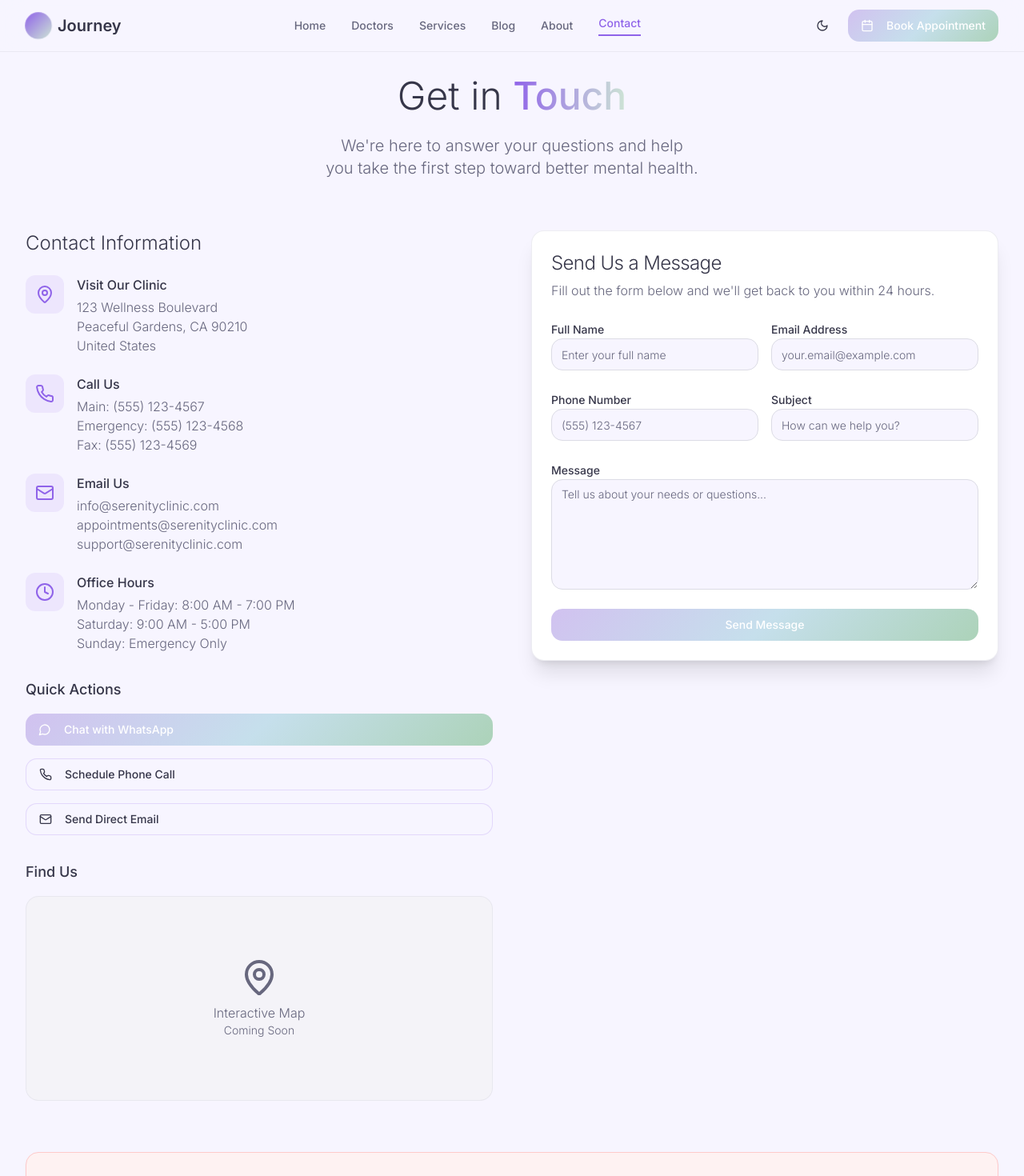
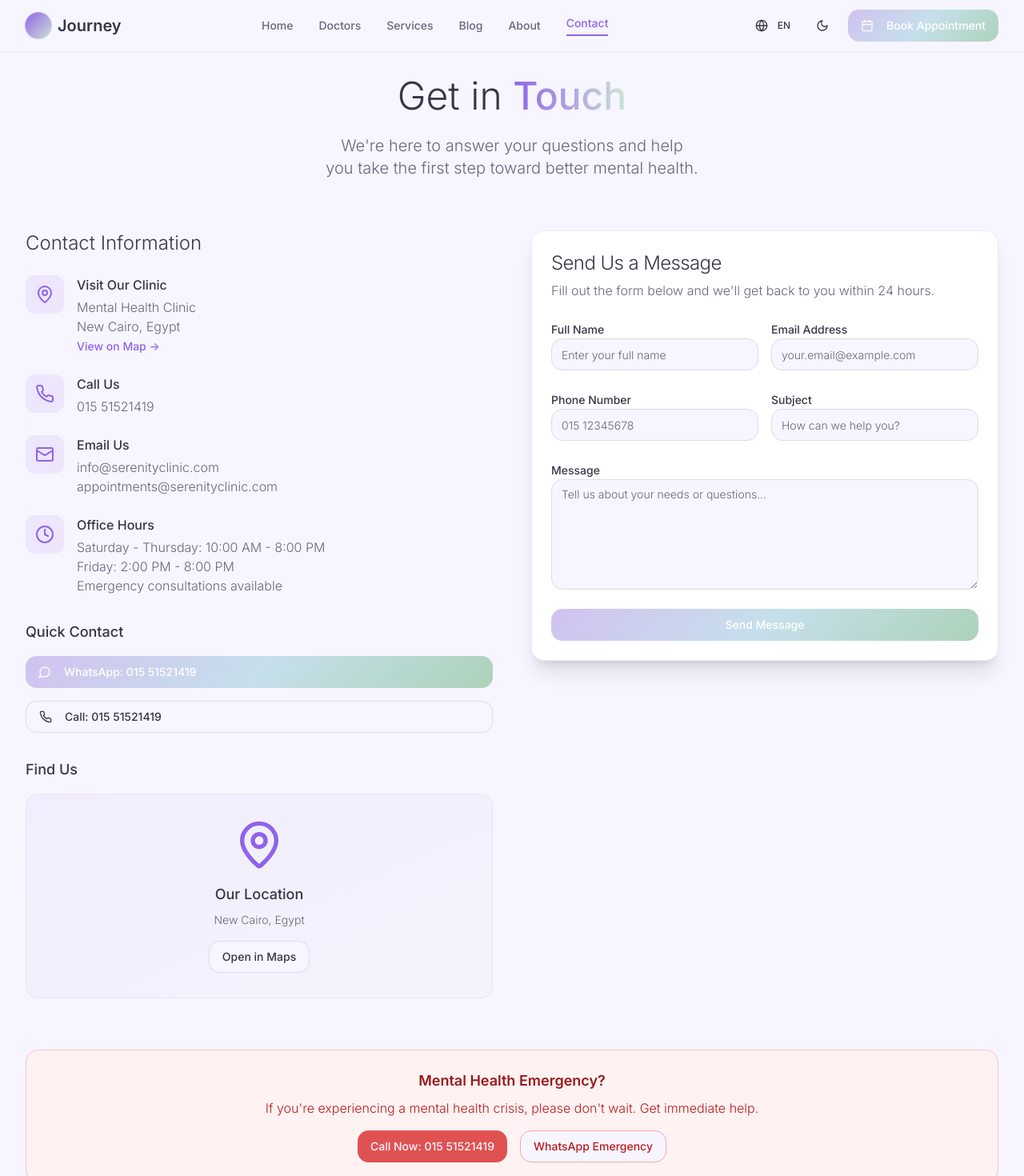
Before and after one commit to Dev-shreif/gentle-path-clinic-54, a React (Vite) app: page /contact in a window 1280 px wide. Shown: the top 1470 px of the page at 80% size. Built offline with nearby package versions, Linux system fonts and the light colour scheme.

Commit message:
Add contact info and location to Contact page
- Added a phone number to the contact page for quick communication.
- Added a location link to the contact page.
- Added language selection feature.

```diff
--- a/src/components/Navigation.tsx
+++ b/src/components/Navigation.tsx
@@ -1,95 +1,203 @@
+
 import { useState } from "react";
 import { Link, useLocation } from "react-router-dom";
 import { Button } from "@/components/ui/button";
-import { Menu, X, Calendar, Moon, Sun } from "lucide-react";
+import {
+  DropdownMenu,
+  DropdownMenuContent,
+  DropdownMenuItem,
+  DropdownMenuTrigger,
+} from "@/components/ui/dropdown-menu";
+import { Menu, X, Calendar, Moon, Sun, Globe } from "lucide-react";
 import { useTheme } from "@/components/theme-provider";
+
 const Navigation = () => {
   const [isOpen, setIsOpen] = useState(false);
+  const [language, setLanguage] = useState("en"); // Default to English
   const location = useLocation();
-  const {
-    theme,
-    setTheme
-  } = useTheme();
-  const navigation = [{
-    name: "Home",
-    href: "/"
-  }, {
-    name: "Doctors",
-    href: "/doctors"
-  }, {
-    name: "Services",
-    href: "/services"
-  }, {
-    name: "Blog",
-    href: "/blog"
-  }, {
-    name: "About",
-    href: "/about"
-  }, {
-    name: "Contact",
-    href: "/contact"
-  }];
+  const { theme, setTheme } = useTheme();
+
+  const navigation = [
+    { name: language === "en" ? "Home" : "الرئيسية", href: "/" },
+    { name: language === "en" ? "Doctors" : "الأطباء", href: "/doctors" },
+    { name: language === "en" ? "Services" : "الخدمات", href: "/services" },
+    { name: language === "en" ? "Blog" : "المقالات", href: "/blog" },
+    { name: language === "en" ? "About" : "من نحن", href: "/about" },
+    { name: language === "en" ? "Contact" : "اتصل بنا", href: "/contact" }
+  ];
+
   const isActive = (path: string) => location.pathname === path;
-  return <nav className="fixed top-0 w-full z-50 bg-background/80 backdrop-blur-lg border-b border-border/50">
+
+  const handleLanguageChange = (lang: string) => {
+    setLanguage(lang);
+    // In a real app, you would also update the content language context here
+    document.documentElement.dir = lang === "ar" ? "rtl" : "ltr";
+    document.documentElement.lang = lang;
+  };
+
+  return (
+    <nav className="fixed top-0 w-full z-50 bg-background/80 backdrop-blur-lg border-b border-border/50">
       <div className="max-w-7xl mx-auto px-4 sm:px-6 lg:px-8">
         <div className="flex justify-between items-center h-16">
           {/* Logo */}
           <Link to="/" className="flex items-center space-x-2">
             <div className="w-8 h-8 bg-gradient-to-br from-primary to-secondary rounded-full breathe"></div>
-            <span className="text-xl font-semibold text-foreground">Journey </span>
+            <span className="text-xl font-semibold text-foreground">
+              {language === "en" ? "Journey" : "رحلة"}
+            </span>
           </Link>
 
           {/* Desktop Navigation */}
           <div className="hidden md:flex items-center space-x-8">
-            {navigation.map(item => <Link key={item.name} to={item.href} className={`text-sm font-medium transition-colors duration-200 hover:text-primary ${isActive(item.href) ? "text-primary border-b-2 border-primary pb-1" : "text-muted-foreground"}`}>
+            {navigation.map((item) => (
+              <Link
+                key={item.name}
+                to={item.href}
+                className={`text-sm font-medium transition-colors duration-200 hover:text-primary ${
+                  isActive(item.href)
+                    ? "text-primary border-b-2 border-primary pb-1"
+                    : "text-muted-foreground"
+                }`}
+              >
                 {item.name}
-              </Link>)}
+              </Link>
+            ))}
           </div>
 
           {/* Desktop Actions */}
           <div className="hidden md:flex items-center space-x-4">
-            <Button variant="ghost" size="sm" onClick={() => setTheme(theme === "light" ? "dark" : "light")} className="p-2">
+            {/* Language Switcher */}
+            <DropdownMenu>
+              <DropdownMenuTrigger asChild>
+                <Button variant="ghost" size="sm" className="p-2">
+                  <Globe className="h-4 w-4" />
+                  <span className="ml-1 text-xs">
+                    {language === "en" ? "EN" : "عر"}
+                  </span>
+                </Button>
+              </DropdownMenuTrigger>
+              <DropdownMenuContent align="end">
+                <DropdownMenuItem
+                  onClick={() => handleLanguageChange("en")}
+                  className={language === "en" ? "bg-primary/10" : ""}
+                >
+                  English
+                </DropdownMenuItem>
+                <DropdownMenuItem
+                  onClick={() => handleLanguageChange("ar")}
+                  className={language === "ar" ? "bg-primary/10" : ""}
+                >
+                  العربية
+                </DropdownMenuItem>
+              </DropdownMenuContent>
+            </DropdownMenu>
+
+            {/* Theme Switcher */}
+            <Button
+              variant="ghost"
+              size="sm"
+              onClick={() => setTheme(theme === "light" ? "dark" : "light")}
+              className="p-2"
+            >
               {theme === "light" ? <Moon className="h-4 w-4" /> : <Sun className="h-4 w-4" />}
             </Button>
+
+            {/* Book Appointment Button */}
             <Link to="/booking">
               <Button className="gradient-calm text-white hover:opacity-90 transition-opacity">
                 <Calendar className="h-4 w-4 mr-2" />
-                Book Appointment
+                {language === "en" ? "Book Appointment" : "احجز موعد"}
               </Button>
             </Link>
           </div>
 
           {/* Mobile menu button */}
           <div className="md:hidden">
-            <Button variant="ghost" size="sm" onClick={() => setIsOpen(!isOpen)} className="p-2">
+            <Button
+              variant="ghost"
+              size="sm"
+              onClick={() => setIsOpen(!isOpen)}
+              className="p-2"
+            >
               {isOpen ? <X className="h-6 w-6" /> : <Menu className="h-6 w-6" />}
             </Button>
           </div>
         </div>
 
         {/* Mobile Navigation */}
-        {isOpen && <div className="md:hidden">
+        {isOpen && (
+          <div className="md:hidden">
             <div className="px-2 pt-2 pb-3 space-y-1 sm:px-3 bg-card/95 backdrop-blur-lg rounded-lg mt-2 border border-border/50">
-              {navigation.map(item => <Link key={item.name} to={item.href} className={`block px-3 py-2 text-base font-medium rounded-md transition-colors duration-200 ${isActive(item.href) ? "text-primary bg-primary/10" : "text-muted-foreground hover:text-primary hover:bg-primary/5"}`} onClick={() => setIsOpen(false)}>
+              {navigation.map((item) => (
+                <Link
+                  key={item.name}
+                  to={item.href}
+                  className={`block px-3 py-2 text-base font-medium rounded-md transition-colors duration-200 ${
+                    isActive(item.href)
+                      ? "text-primary bg-primary/10"
+                      : "text-muted-foreground hover:text-primary hover:bg-primary/5"
+                  }`}
+                  onClick={() => setIsOpen(false)}
+                >
                   {item.name}
-                </Link>)}
+                </Link>
+              ))}
+
               <div className="pt-4 flex items-center justify-between">
-                <Button variant="ghost" size="sm" onClick={() => setTheme(theme === "light" ? "dark" : "light")} className="p-2">
+                {/* Mobile Language Switcher */}
+                <DropdownMenu>
+                  <DropdownMenuTrigger asChild>
+                    <Button variant="ghost" size="sm" className="p-2">
+                      <Globe className="h-4 w-4" />
+                      <span className="ml-2">
+                        {language === "en" ? "English" : "العربية"}
+                      </span>
+                    </Button>
+                  </DropdownMenuTrigger>
+                  <DropdownMenuContent align="end">
+                    <DropdownMenuItem
+                      onClick={() => handleLanguageChange("en")}
+                      className={language === "en" ? "bg-primary/10" : ""}
+                    >
+                      English
+                    </DropdownMenuItem>
+                    <DropdownMenuItem
+                      onClick={() => handleLanguageChange("ar")}
+                      className={language === "ar" ? "bg-primary/10" : ""}
+                    >
+                      العربية
+                    </DropdownMenuItem>
+                  </DropdownMenuContent>
+                </DropdownMenu>
+
+                {/* Mobile Theme Switcher */}
+                <Button
+                  variant="ghost"
+                  size="sm"
+                  onClick={() => setTheme(theme === "light" ? "dark" : "light")}
+                  className="p-2"
+                >
                   {theme === "light" ? <Moon className="h-4 w-4" /> : <Sun className="h-4 w-4" />}
                   <span className="ml-2">
-                    {theme === "light" ? "Dark" : "Light"} Mode
+                    {theme === "light" ? (language === "en" ? "Dark" : "داكن") : (language === "en" ? "Light" : "فاتح")} Mode
                   </span>
                 </Button>
+              </div>
+
+              <div className="pt-2">
                 <Link to="/booking" onClick={() => setIsOpen(false)}>
-                  <Button className="gradient-calm text-white">
+                  <Button className="w-full gradient-calm text-white">
                     <Calendar className="h-4 w-4 mr-2" />
-                    Book
+                    {language === "en" ? "Book Appointment" : "احجز موعد"}
                   </Button>
                 </Link>
               </div>
             </div>
-          </div>}
+          </div>
+        )}
       </div>
-    </nav>;
+    </nav>
+  );
 };
+
 export default Navigation;
--- a/src/pages/ContactPage.tsx
+++ b/src/pages/ContactPage.tsx
@@ -24,6 +24,18 @@ const ContactPage = () => {
 
   const updateForm = (field: string, value: string) => {
     setFormData(prev => ({ ...prev, [field]: value }));
+  };
+
+  const handleWhatsAppClick = () => {
+    window.open('https://wa.me/01551521419', '_blank');
+  };
+
+  const handleCallClick = () => {
+    window.open('tel:01551521419', '_self');
+  };
+
+  const handleLocationClick = () => {
+    window.open('https://maps.app.goo.gl/rp6jy8uvB5iHt5vb7', '_blank');
   };
 
   return (
@@ -56,10 +68,16 @@ const ContactPage = () => {
                   <div>
                     <h3 className="font-medium mb-1">Visit Our Clinic</h3>
                     <p className="text-muted-foreground">
-                      123 Wellness Boulevard<br />
-                      Peaceful Gardens, CA 90210<br />
-                      United States
+                      Mental Health Clinic<br />
+                      New Cairo, Egypt<br />
                     </p>
+                    <Button
+                      variant="link"
+                      className="p-0 h-auto text-primary hover:text-primary/80"
+                      onClick={handleLocationClick}
+                    >
+                      View on Map →
+                    </Button>
                   </div>
                 </div>
 
@@ -70,9 +88,12 @@ const ContactPage = () => {
                   <div>
                     <h3 className="font-medium mb-1">Call Us</h3>
                     <p className="text-muted-foreground">
-                      Main: (555) 123-4567<br />
-                      Emergency: (555) 123-4568<br />
-                      Fax: (555) 123-4569
+                      <button
+                        onClick={handleCallClick}
+                        className="hover:text-primary transition-colors"
+                      >
+                        015 51521419
+                      </button>
                     </p>
                   </div>
                 </div>
@@ -85,8 +106,7 @@ const ContactPage = () => {
                     <h3 className="font-medium mb-1">Email Us</h3>
                     <p className="text-muted-foreground">
                       info@serenityclinic.com<br />
-                      appointments@serenityclinic.com<br />
-                      support@serenityclinic.com
+                      appointments@serenityclinic.com
                     </p>
                   </div>
                 </div>
@@ -98,9 +118,9 @@ const ContactPage = () => {
                   <div>
                     <h3 className="font-medium mb-1">Office Hours</h3>
                     <p className="text-muted-foreground">
-                      Monday - Friday: 8:00 AM - 7:00 PM<br />
-                      Saturday: 9:00 AM - 5:00 PM<br />
-                      Sunday: Emergency Only
+                      Saturday - Thursday: 10:00 AM - 8:00 PM<br />
+                      Friday: 2:00 PM - 8:00 PM<br />
+                      Emergency consultations available
                     </p>
                   </div>
                 </div>
@@ -109,31 +129,40 @@ const ContactPage = () => {
 
             {/* Quick Actions */}
             <div>
-              <h3 className="text-lg font-medium mb-4">Quick Actions</h3>
+              <h3 className="text-lg font-medium mb-4">Quick Contact</h3>
               <div className="grid gap-4">
-                <Button className="gradient-calm text-white hover:opacity-90 justify-start">
+                <Button
+                  className="gradient-calm text-white hover:opacity-90 justify-start"
+                  onClick={handleWhatsAppClick}
+                >
                   <MessageCircle className="h-4 w-4 mr-2" />
-                  Chat with WhatsApp
+                  WhatsApp: 015 51521419
                 </Button>
-                <Button variant="outline" className="border-primary/20 hover:bg-primary/5 justify-start">
+                <Button
+                  variant="outline"
+                  className="border-primary/20 hover:bg-primary/5 justify-start"
+                  onClick={handleCallClick}
+                >
                   <Phone className="h-4 w-4 mr-2" />
-                  Schedule Phone Call
-                </Button>
-                <Button variant="outline" className="border-primary/20 hover:bg-primary/5 justify-start">
-                  <Mail className="h-4 w-4 mr-2" />
-                  Send Direct Email
+                  Call: 015 51521419
                 </Button>
               </div>
             </div>
 
-            {/* Map Placeholder */}
+            {/* Interactive Map */}
             <div>
               <h3 className="text-lg font-medium mb-4">Find Us</h3>
-              <div className="bg-muted/30 rounded-lg h-64 flex items-center justify-center border border-border/50">
+              <div
+                className="bg-gradient-to-br from-primary/5 to-secondary/5 rounded-lg h-64 flex items-center justify-center border border-border/50 cursor-pointer hover:from-primary/10 hover:to-secondary/10 transition-all duration-300"
+                onClick={handleLocationClick}
+              >
                 <div className="text-center">
-                  <MapPin className="h-12 w-12 text-muted-foreground mx-auto mb-2" />
-                  <p className="text-muted-foreground">Interactive Map</p>
-                  <p className="text-sm text-muted-foreground">Coming Soon</p>
+                  <MapPin className="h-16 w-16 text-primary mx-auto mb-4" />
+                  <p className="text-lg font-medium text-foreground mb-2">Our Location</p>
+                  <p className="text-sm text-muted-foreground mb-4">New Cairo, Egypt</p>
+                  <Button variant="outline" className="border-primary/20">
+                    Open in Maps
+                  </Button>
                 </div>
               </div>
             </div>
@@ -182,7 +211,7 @@ const ContactPage = () => {
                         type="tel"
                         value={formData.phone}
                         onChange={(e) => updateForm("phone", e.target.value)}
-                        placeholder="(555) 123-4567"
+                        placeholder="015 12345678"
                       />
                     </div>
                     <div>
@@ -230,11 +259,18 @@ const ContactPage = () => {
                 Get immediate help.
               </p>
               <div className="flex flex-col sm:flex-row gap-4 justify-center">
-                <Button variant="destructive">
-                  Call 911
+                <Button
+                  variant="destructive"
+                  onClick={handleCallClick}
+                >
+                  Call Now: 015 51521419
                 </Button>
-                <Button variant="outline" className="border-red-300 text-red-700 hover:bg-red-50">
-                  Crisis Hotline: 988
+                <Button
+                  variant="outline"
+                  className="border-red-300 text-red-700 hover:bg-red-50"
+                  onClick={handleWhatsAppClick}
+                >
+                  WhatsApp Emergency
                 </Button>
               </div>
             </CardContent>
```
